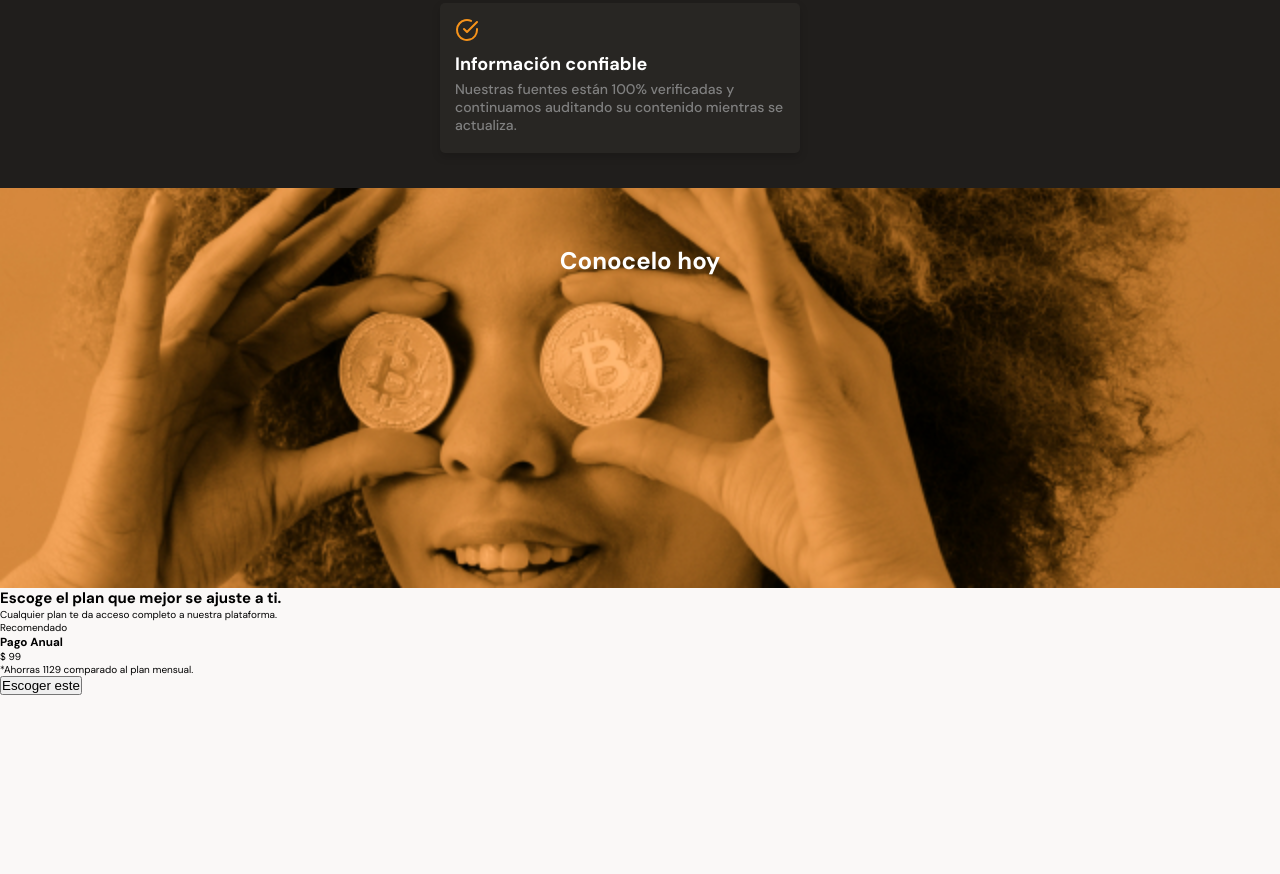
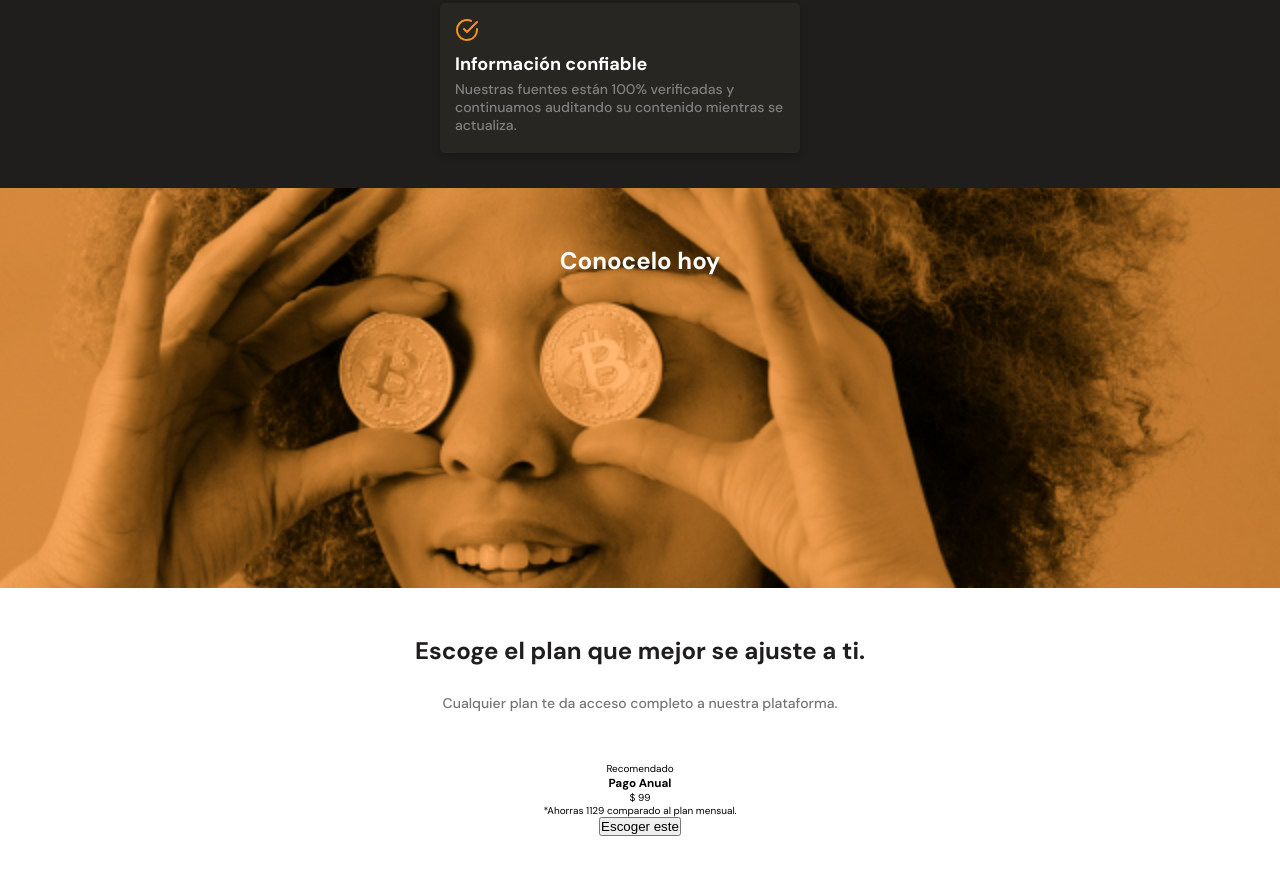
Before and after one commit to ClairCc/BatataBit, a plain HTML site: page index.html in a window 1280 px wide. Shown: the part 1977-2851 px from the top of the page. Before the commit the page ends 2672 px from the top, so only its background shows below. Drawn offline with Linux system fonts and the light colour scheme.

Commit message:
Aplicando estilos a seccion estilos

```diff
--- a/resources/css/styleIndex.css
+++ b/resources/css/styleIndex.css
@@ -317,3 +317,34 @@ main .comisiones-update p {
   line-height: 2.6rem;
   font-weight: bold;
 }
+
+.main-container_plans {
+  width: 100%;
+  min-width: 320px;
+  padding-bottom: 70px;
+  background-color: var(--justWhite);
+  display: flex;
+  flex-direction: column;
+  align-items: center;
+  text-align: center;
+}
+.plans-title {
+  width: 90%;
+  min-width: 288px;
+  height: auto;
+  margin-bottom: 50px;
+}
+.plans-title h2 {
+  padding-top: 50px;
+  font-size: 2.4rem;
+  font-weight: bold;
+  line-height: 2.6rem;
+  color: var(--warmBlack);
+}
+.plans-title p {
+  padding-top: 30px;
+  font-size: 1.4rem;
+  font-weight: 500;
+  line-height: 1.8rem;
+  color: #757575;
+}
```
